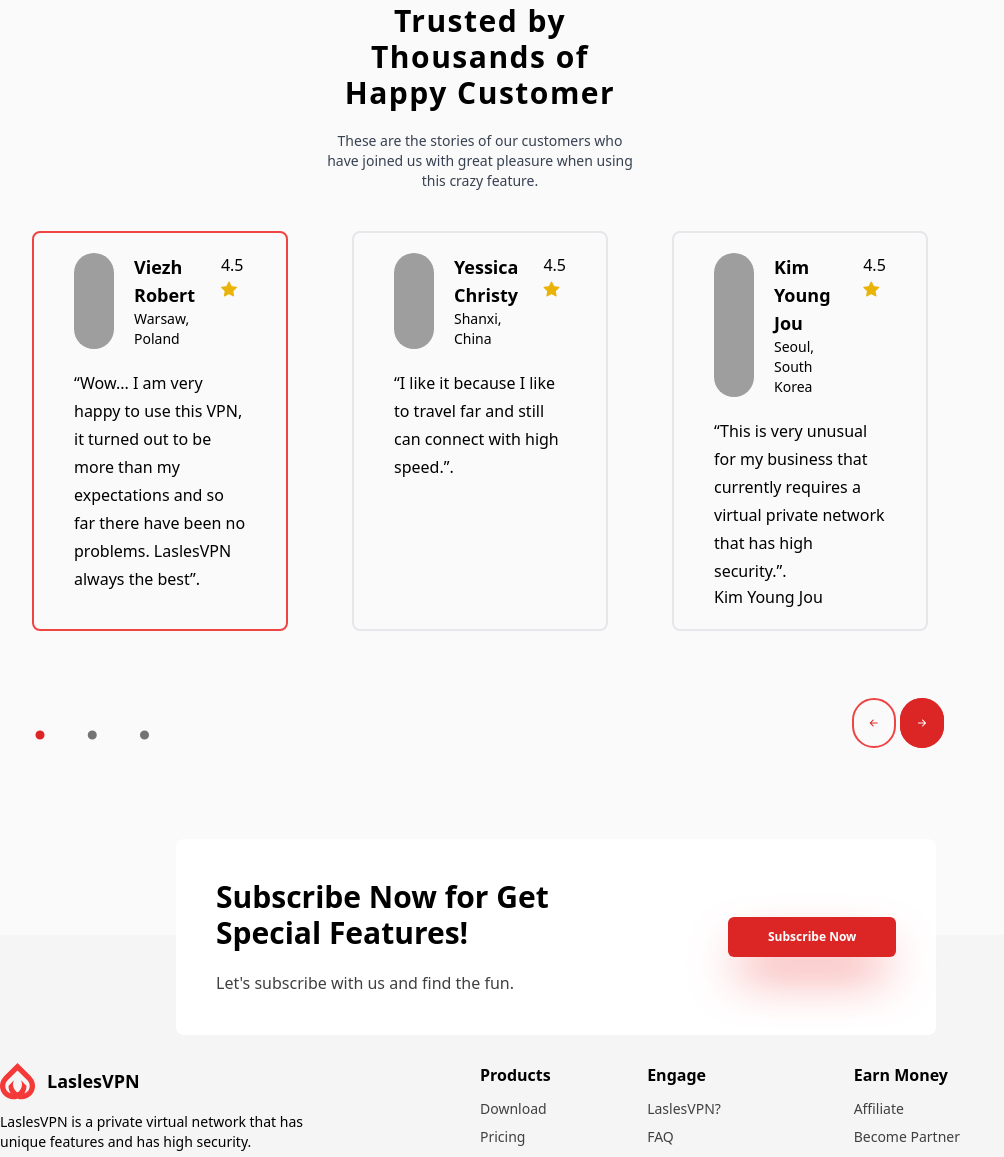
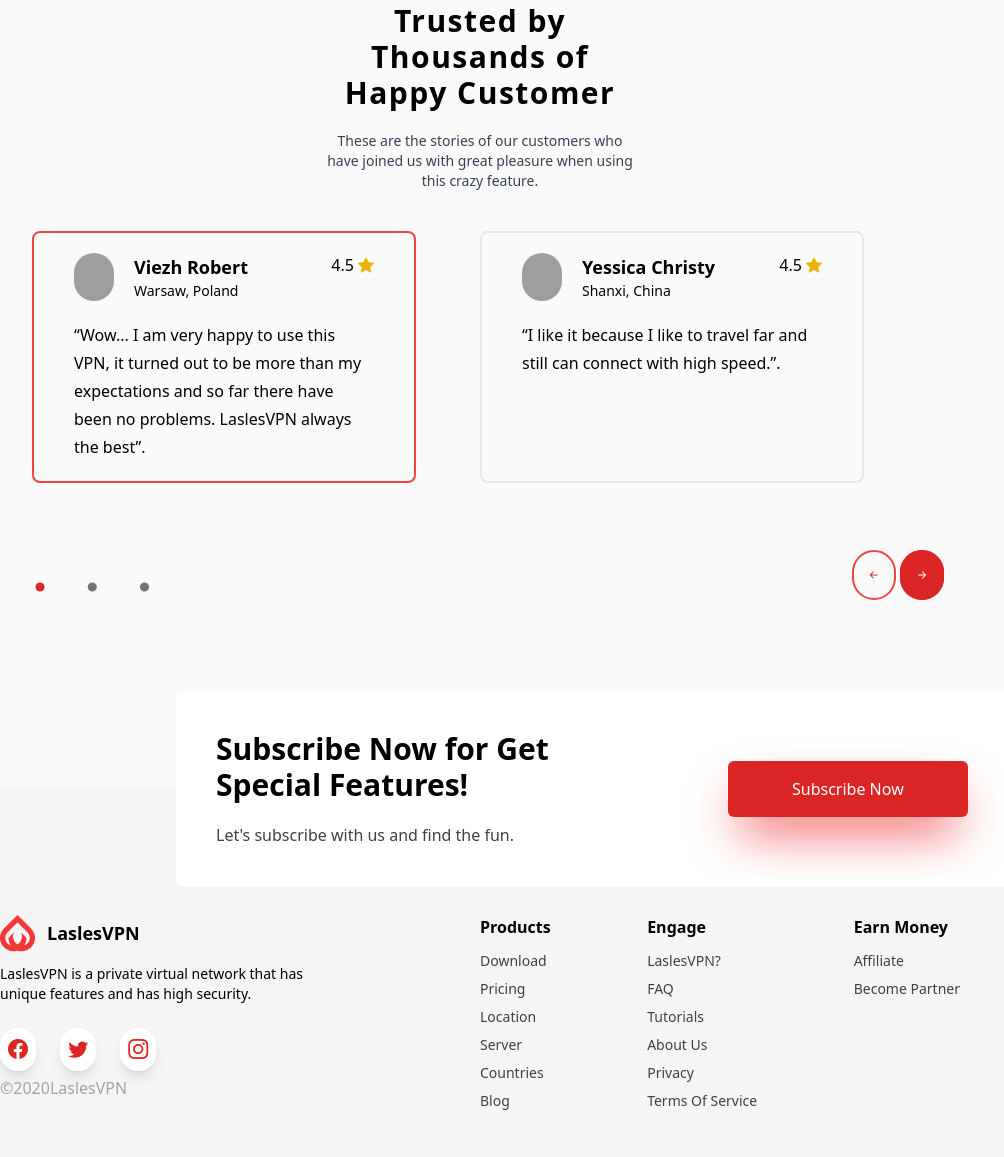
Before and after one commit to MugaboDenys/Freebies-Landingpage, a website built with Vite: page index.html in a window 1280 px wide. Shown: the part 3509-4666 px from the top of the page, without its empty margins (160-1164 px from the left). Built offline with nearby package versions, Linux system fonts and the light colour scheme; grey boxes are pictures that could not be loaded.

Commit message:
sections

```diff
--- a/index.html
+++ b/index.html
@@ -237,7 +237,7 @@
             </div>
         </div>
 
-        <div class="mx-48 pt-10 flex gap-x-16 overflow-clip">
+        <div class="mx-48 pt-10 grid grid-flow-col gap-x-16 overflow-x-auto">
             <div class="rounded-lg border-2 border-red-500 w-96 px-10 py-5">
                 <div class="flex gap-x-5">
                     <img class="w-10 rounded-full object-cover" src="https://laslesvpn-landing.netlify.app/images/customer-1.png" alt="">
@@ -301,7 +301,7 @@
                         <p class="text-neutral-700 pt-5">Let's subscribe with us and find the fun.</p>
                     </div>
                     <div class="">
-                        <a href="#" class="text-xs text-white inline-block font-extrabold py-3 px-10 rounded-md shadow-2xl hover:-translate-y-1 transform shadow-red-500 bg-red-600">Subscribe Now</a>
+                        <a href="#" class="text-base text-white inline-block  py-4 px-16 rounded-md shadow-2xl hover:-translate-y-1 duration-200 transform shadow-red-500 bg-red-600">Subscribe Now</a>
                     </div>
                 </div>
 
```
